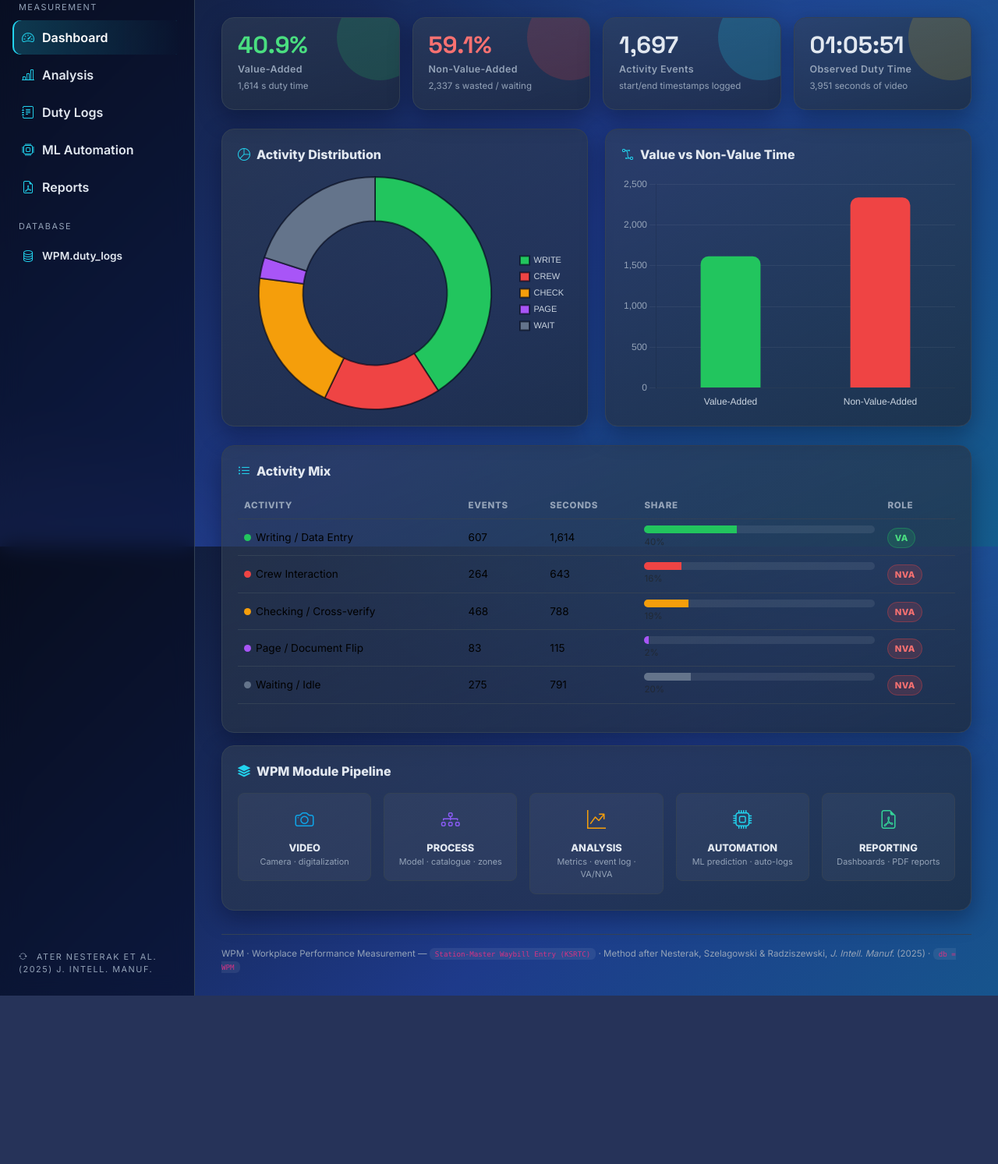
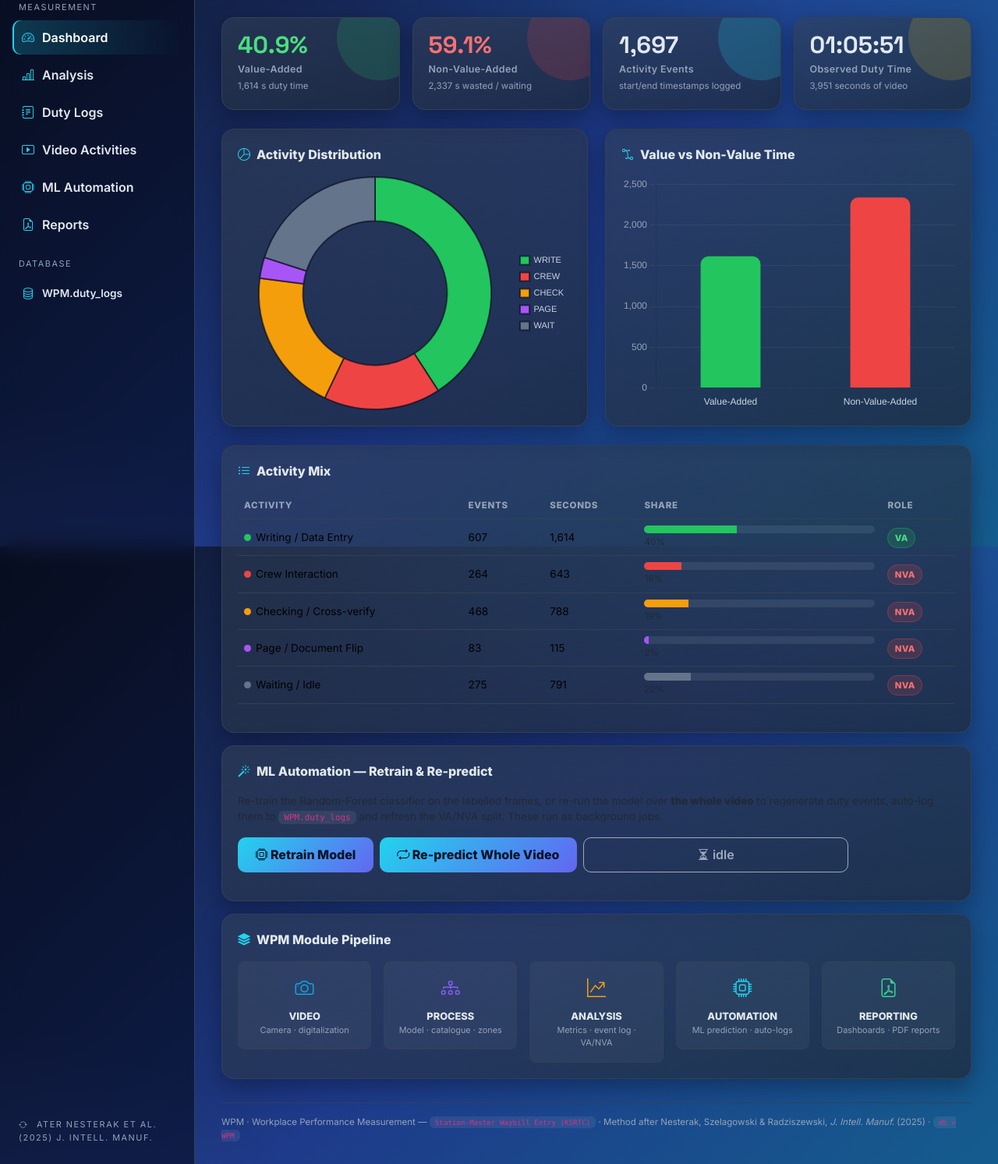
Before and after one commit to adithyan403/workplace-performance-measurement, a Flask app: page / in a window 1280 px wide. Shown: the part 99-1592 px from the top of the page at 78% size. Before the commit the page ends 1376 px from the top, so only its background shows below. Run offline with Flask 3, Linux system fonts and the light colour scheme.

Commit message:
Add video activity clips page, frame strip viewer, and ML auto-log retrain/re-predict background jobs
- /activities page lists every detected duty event with Play Clip + 1s Frames buttons
- /clip/<start>/<end> streams on-demand ffmpeg cuts from the source video, cached in static/clips/
- /frame/<sec> + /frames/<start>/<end> serve 1-second frame images (with auto-downsampling)
- /ml/retrain and /ml/predict-full background jobs; dashboard buttons with job polling
- auto-log whole-video predictions to Mongo duty_logs (verified: 3951 frames -> 1493 events)

```diff
--- a/app.py
+++ b/app.py
@@ -40,6 +40,8 @@ app.secret_key = os.environ.get("SECRET_KEY", "wpm-secret")
 
 MONGO_URI = os.environ.get("MONGO_URI", "")
 FRAME_DIR = os.environ.get("FRAME_DIR", "")
+VIDEO_PATH = os.environ.get("VIDEO_PATH", r"D:\ksrtc\VID_20260819_135332150.mp4")
+CLIP_DIR = ROOT / "static" / "clips"
 DB_NAME = "WPM"
 
 cfg_file = ROOT / "config" / "process_config.json"
@@ -51,8 +53,38 @@ video = VideoModule(proc.cfg, ROOT)
 
 MODEL_PATH = ROOT / proc.cfg["ml"]["model_path"]
 REPORT_PATH = ROOT / "outputs" / "WPM_Duty_Report.pdf"
+CLIP_DIR = ROOT / "static" / "clips"
 
 # ---------------------------------------------------------------- helpers -- #
+# simple background job registry (in-memory; per-process)
+import threading as _threading
+_JOBS = {}
+_JOBS_LOCK = _threading.Lock()
+
+def start_job(kind, fn, *args, **kwargs):
+    jid = f"{kind}-{os.urandom(3).hex()}"
+    with _JOBS_LOCK:
+        _JOBS[jid] = {"id": jid, "kind": kind, "status": "running",
+                      "progress": 0, "message": "started", "result": None, "error": None}
+    def _run():
+        try:
+            res = fn(*args, **kwargs)
+            with _JOBS_LOCK:
+                _JOBS[jid]["status"] = "done"
+                _JOBS[jid]["progress"] = 100
+                _JOBS[jid]["result"] = res
+        except Exception as e:
+            with _JOBS_LOCK:
+                _JOBS[jid]["status"] = "error"
+                _JOBS[jid]["error"] = str(e)
+    t = _threading.Thread(target=_run, daemon=True)
+    t.start()
+    return jid
+
+def get_job(jid):
+    with _JOBS_LOCK:
+        return _JOBS.get(jid)
+
 def get_mongo():
     if not (_MONGO and MONGO_URI):
         return None
@@ -260,6 +292,138 @@ def reports_download():
     return send_file(REPORT_PATH, as_attachment=True,
                      download_name="WPM_Duty_Report.pdf")
 
+@app.route("/frame/<int:sec>")
+def frame_sec(sec):
+    """Serve the 1-second frame JPG for a given second (0-based)."""
+    if FRAME_DIR and os.path.isdir(FRAME_DIR):
+        cand = Path(FRAME_DIR) / f"f_{sec + 1:04d}.jpg"
+    else:
+        cand = ROOT / "static" / "sample_frames" / f"f_{sec + 1:04d}.jpg"
+    if not cand.exists():
+        return jsonify({"ok": False, "error": f"frame f_{sec + 1:04d}.jpg not found"}), 404
+    return send_file(cand, mimetype="image/jpeg", conditional=True)
+
+@app.route("/frames/<int:start>/<int:end>")
+def frames_range(start, end):
+    """List the per-second frames covering one event (sec range inclusive)."""
+    secs = list(range(max(0, start), max(start, end) + 1))
+    step = 1 if len(secs) <= 60 else max(1, round(len(secs) / 60))
+    out = []
+    for s in secs[::step]:
+        if FRAME_DIR and os.path.isdir(FRAME_DIR):
+            p = Path(FRAME_DIR) / f"f_{s + 1:04d}.jpg"
+        else:
+            p = ROOT / "static" / "sample_frames" / f"f_{s + 1:04d}.jpg"
+        if not p.exists():
+            continue
+        out.append({"sec": s, "ts": automation._ts(s),
+                    "url": url_for("frame_sec", sec=s)})
+    return jsonify({"ok": True, "frames": out, "trimmed": len(secs) != len(out)})
+
+@app.route("/activities")
+def activities_view():
+    """List every activity detected in the video with a playable clip."""
+    rows = load_duty_logs(limit=10000) or []
+    clip_dir = CLIP_DIR
+    clip_dir.mkdir(parents=True, exist_ok=True)
+    # annotate cached clip existence for each event
+    annotated = []
+    for r in rows:
+        r = dict(r)
+        start = r["time_frame"]["start_sec"]; end = r["time_frame"]["end_sec"]
+        r["_clip_url"] = url_for("event_clip", start=start, end=end)
+        r["_clip_cached"] = _clip_cache_file(start, end).exists()
+        annotated.append(r)
+    video_ok = os.path.exists(VIDEO_PATH)
+    return render_template("activities.html", rows=annotated,
+                           activities=[a["id"] for a in proc.cfg["activities"]],
+                           colors={a["id"]: a["color"] for a in proc.cfg["activities"]},
+                           video_ok=video_ok, video_path=VIDEO_PATH)
+
+def _clip_cache_file(start, end):
+    return CLIP_DIR / f"clip_{start}_{end}.mp4"
+
+@app.route("/clip/<int:start>/<int:end>")
+def event_clip(start, end):
+    """Stream (or lazily generate + cache) the video segment covering an event."""
+    if not video._find_ffmpeg():
+        return jsonify({"ok": False, "error": "ffmpeg not available on this host."}), 400
+    cache = _clip_cache_file(start, end)
+    try:
+        src = os.environ.get("VIDEO_SOURCE", VIDEO_PATH)
+        video.cut_clip(src, start, max(1, end - start + 1), cache,
+                       max_width=960, cap_duration=30)
+    except Exception as e:
+        return jsonify({"ok": False, "error": f"clip failed: {e}"}), 500
+    return send_file(cache, mimetype="video/mp4", conditional=True)
+
+@app.route("/api/jobs/<jid>")
+def job_status(jid):
+    j = get_job(jid)
+    if j is None:
+        return jsonify({"ok": False, "error": "unknown job"}), 404
+    return jsonify(j)
+
+@app.route("/ml/retrain", methods=["POST"])
+def ml_retrain():
+    """Background retrain of the ML model from the labelled frames."""
+    frame_dir = request.form.get("frame_dir", "") or FRAME_DIR
+    if not frame_dir or not os.path.isdir(frame_dir):
+        return jsonify({"ok": False, "error":
+                        "FRAME_DIR not set on this host; provide frame_dir."}), 400
+    jid = start_job("retrain", _do_retrain, frame_dir)
+    return jsonify({"ok": True, "job": jid})
+
+def _do_retrain(frame_dir):
+    # labels come from the bundled Phase-I event log (start/end/activity)
+    ev_sample = ROOT / "data" / "event_log_sample.json"
+    locate_label = {}
+    if ev_sample.exists():
+        for e in json.loads(ev_sample.read_text(encoding="utf-8")):
+            tf = e["time_frame"]
+            for s in range(int(tf["start_sec"]), int(tf["end_sec"]) + 1):
+                locate_label[s] = e["activity"]
+    X, y, secs = automation.build_dataset(frame_dir, sec_labels=locate_label)
+    if len(X) < 50:
+        raise RuntimeError(f"too few frames ({len(X)}) to train")
+    report = automation.train(X, y, MODEL_PATH)
+    (ROOT / "data" / "training_report.json").write_text(
+        json.dumps(report, default=str), encoding="utf-8")
+    return {"accuracy": round(report["accuracy"], 4),
+            "samples": int(len(X)), "n_train": int(report["n_train"]),
+            "n_test": int(report["n_test"])}
+
+@app.route("/ml/predict-full", methods=["POST"])
+def ml_predict_full():
+    """Background re-prediction of the whole video + auto-log to Mongo."""
+    frame_dir = request.form.get("frame_dir", "") or FRAME_DIR
+    if not frame_dir or not os.path.isdir(frame_dir):
+        return jsonify({"ok": False, "error":
+                        "FRAME_DIR not set on this host; provide frame_dir."}), 400
+    if not MODEL_PATH.exists():
+        return jsonify({"ok": False, "error": "model not trained yet."}), 400
+    max_frames = int(request.form.get("max_frames", 0) or 0)
+    auto_log = request.form.get("auto_log", "1") == "1"
+    jid = start_job("predict_full", _do_predict_full, frame_dir,
+                    max_frames or None, auto_log)
+    return jsonify({"ok": True, "job": jid})
+
+def _do_predict_full(frame_dir, max_frames, auto_log):
+    secs, preds = automation.predict_frames(frame_dir, MODEL_PATH,
+                                            start_sec=0, max_frames=max_frames)
+    events = automation.predictions_to_events(secs, preds)
+    for e in events:
+        e["va_nva"] = "VA" if proc.is_va(e["activity"]) else "NVA"
+    vanva = automation.find_va_nva(events)
+    inserted = 0
+    if auto_log and MONGO_URI:
+        inserted = automation.auto_log(events, MONGO_URI).get("inserted", 0)
+    return {"n_frames": len(preds), "n_events": len(events),
+            "inserted_mongo": inserted, "va_nva": vanva,
+            "activity_mix": {
+                a: sum(1 for e in events if e["activity"] == a)
+                for a in proc.cfg["ml"]["classes"]}}
+
 @app.route("/api/health")
 def health():
     mongo_info = {}
--- a/templates/base.html
+++ b/templates/base.html
@@ -112,6 +112,7 @@
       <a class="nav-item {{ 'active' if request.endpoint=='dashboard' }}" href="{{ url_for('dashboard') }}"><i class="bi bi-speedometer2"></i> Dashboard</a>
       <a class="nav-item {{ 'active' if request.endpoint=='analysis_view' }}" href="{{ url_for('analysis_view') }}"><i class="bi bi-bar-chart-line"></i> Analysis</a>
       <a class="nav-item {{ 'active' if request.endpoint=='logs_view' }}" href="{{ url_for('logs_view') }}"><i class="bi bi-journal-text"></i> Duty Logs</a>
+      <a class="nav-item {{ 'active' if request.endpoint=='activities_view' }}" href="{{ url_for('activities_view') }}"><i class="bi bi-play-btn"></i> Video Activities</a>
       <a class="nav-item {{ 'active' if request.endpoint=='ml_view' }}" href="{{ url_for('ml_view') }}"><i class="bi bi-cpu"></i> ML Automation</a>
       <a class="nav-item {{ 'active' if request.endpoint=='reports_view' }}" href="{{ url_for('reports_view') }}"><i class="bi bi-file-earmark-pdf"></i> Reports</a>
     </nav>
--- a/templates/dashboard.html
+++ b/templates/dashboard.html
@@ -81,6 +81,24 @@
 </div>
 
 <div class="card-wpm mt-3">
+  <div class="card-title"><i class="bi bi-magic"></i> ML Automation — Retrain &amp; Re-predict</div>
+  <p class="text-muted" style="font-size:.85rem">
+    Re-train the Random-Forest classifier on the labelled frames, or re-run the
+    model over <b>the whole video</b> to regenerate duty events, auto-log them to
+    <code class="kbd">{{ db_name }}.{{ col_duty }}</code> and refresh the VA/NVA split.
+    These run as background jobs.
+  </p>
+  <div class="d-flex gap-2 flex-wrap">
+    <button class="btn btn-grad" id="btnRetrain"><i class="bi bi-cpu"></i> Retrain Model</button>
+    <button class="btn btn-grad" id="btnPredict"><i class="bi bi-repeat"></i> Re-predict Whole Video</button>
+    <span class="btn btn-ghost disabled" id="jobBadge" style="min-width:340px">
+      <i class="bi bi-hourglass-split"></i> <span id="jobText">idle</span>
+    </span>
+  </div>
+  <div id="jobResult" class="mt-3"></div>
+</div>
+
+<div class="card-wpm mt-3">
   <div class="card-title"><i class="bi bi-stack"></i> WPM Module Pipeline</div>
   <div class="row text-center g-3">
     {% for m in [
@@ -134,5 +152,58 @@ new Chart(document.getElementById('vaBars'), {
     scales: { y:{ beginAtZero:true, ticks:{ color:'#94a3b8' }, grid:{ color:'rgba(255,255,255,.06)' } },
               x:{ ticks:{ color:'#cbd5e1' }, grid:{ display:false } } } }
 });
+
+/* --------------- ML automation job controls --------------- */
+const jobText = document.getElementById('jobText');
+const jobBadge = document.getElementById('jobBadge');
+const jobResult = document.getElementById('jobResult');
+let pollTimer = null;
+
+async function startJob(url, body, label) {
+  jobResult.innerHTML = '';
+  const res = await fetch(url, { method: 'POST', body });
+  const j = await res.json();
+  if (!j.ok) { jobResult.innerHTML = `<div class="alert alert-danger p-2" style="font-size:.85rem">${j.error}</div>`; return; }
+  jobText.textContent = `${label}: 0%`;
+  jobBadge.classList.remove('disabled');
+  pollTimer = setInterval(() => poll(j.job), 1200);
+}
+
+async function poll(jid) {
+  const r = await fetch(`/api/jobs/${jid}`);
+  const j = await r.json();
+  if (!j.ok) { clearInterval(pollTimer); jobText.textContent = 'job not found'; return; }
+  jobText.textContent = `${j.kind}: ${j.status}${j.message?` — ${j.message}`:''}`;
+  if (j.status === 'done') {
+    clearInterval(pollTimer);
+    jobText.textContent = j.kind + ': done ✓';
+    jobBadge.classList.add('disabled');
+    renderJobResult(j);
+  } else if (j.status === 'error') {
+    clearInterval(pollTimer);
+    jobText.textContent = j.kind + ': error';
+    jobResult.innerHTML = `<div class="alert alert-danger p-2" style="font-size:.85rem">${j.error}</div>`;
+  }
+}
+
+function renderJobResult(j) {
+  const r = j.result || {};
+  if (j.kind === 'retrain') {
+    jobResult.innerHTML = `<div class="alert alert-success p-2" style="font-size:.85rem">
+      Retrained on <b>${r.samples}</b> frames · hold-out accuracy
+      <b>${(r.accuracy*100).toFixed(1)}%</b> (train ${r.n_train} / test ${r.n_test}).
+      <a href="${location.pathname.replace('#','')}/ml" style="text-decoration:underline">Open ML page →</a></div>`;
+  } else {
+    const v = r.va_nva || {};
+    const mix = Object.entries(r.activity_mix || {}).map(([k, v]) => `${k}:${v}`).join(' · ');
+    jobResult.innerHTML = `<div class="alert alert-success p-2" style="font-size:.85rem">
+      <b>${r.n_frames}</b> frames → <b>${r.n_events}</b> duty events ·
+      VA <b class="text-success">${v.VA?.pct ?? '—'}%</b> / NVA <b class="text-danger">${v.NVA?.pct ?? '—'}%</b> ·
+      Mongo inserts <b>${r.inserted_mongo}</b><br><span class="text-muted">${mix}</span></div>`;
+  }
+}
+
+document.getElementById('btnRetrain').addEventListener('click', () => startJob('/ml/retrain', new FormData(), 'Retrain'));
+document.getElementById('btnPredict').addEventListener('click', () => startJob('/ml/predict-full', new FormData(), 'Re-predict'));
 </script>
 {% endblock %}
```
Also changed, not shown: modules/video_module.py (+28 -0 lines), templates/activities.html (added, +190 -0 lines), data/training_report.json, 2 other files.
